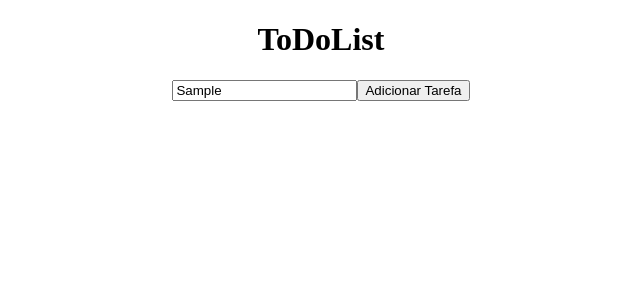
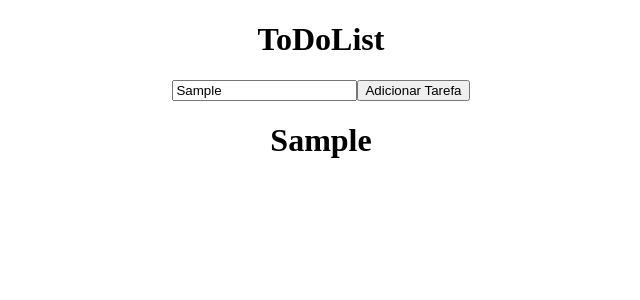
Before and after one commit to Al-Felipe/to-do-list-react, a React (Create React App) app: page / in a window 1280 px wide. Both pictures are taken after typing "Sample" into the empty fields and a click on the button "Adicionar Tarefa". Shown: the top 300 px of the page, without its empty margins (319-959 px from the left). Built offline with nearby package versions, Linux system fonts and the light colour scheme.

Commit message:
Show items

```diff
--- a/src/App.js
+++ b/src/App.js
@@ -20,7 +20,11 @@ function App() {
         <input placeholder="Digite o nome da tarefa" onChange={getInput} />
         <button onClick={addTask}>Adicionar Tarefa</button>
       </div>
-      <div className="items"></div>
+      <div className="items">
+        {todoList.map((item) => {
+          return <h1>{item}</h1>;
+        })}
+      </div>
     </div>
   );
 }
```
